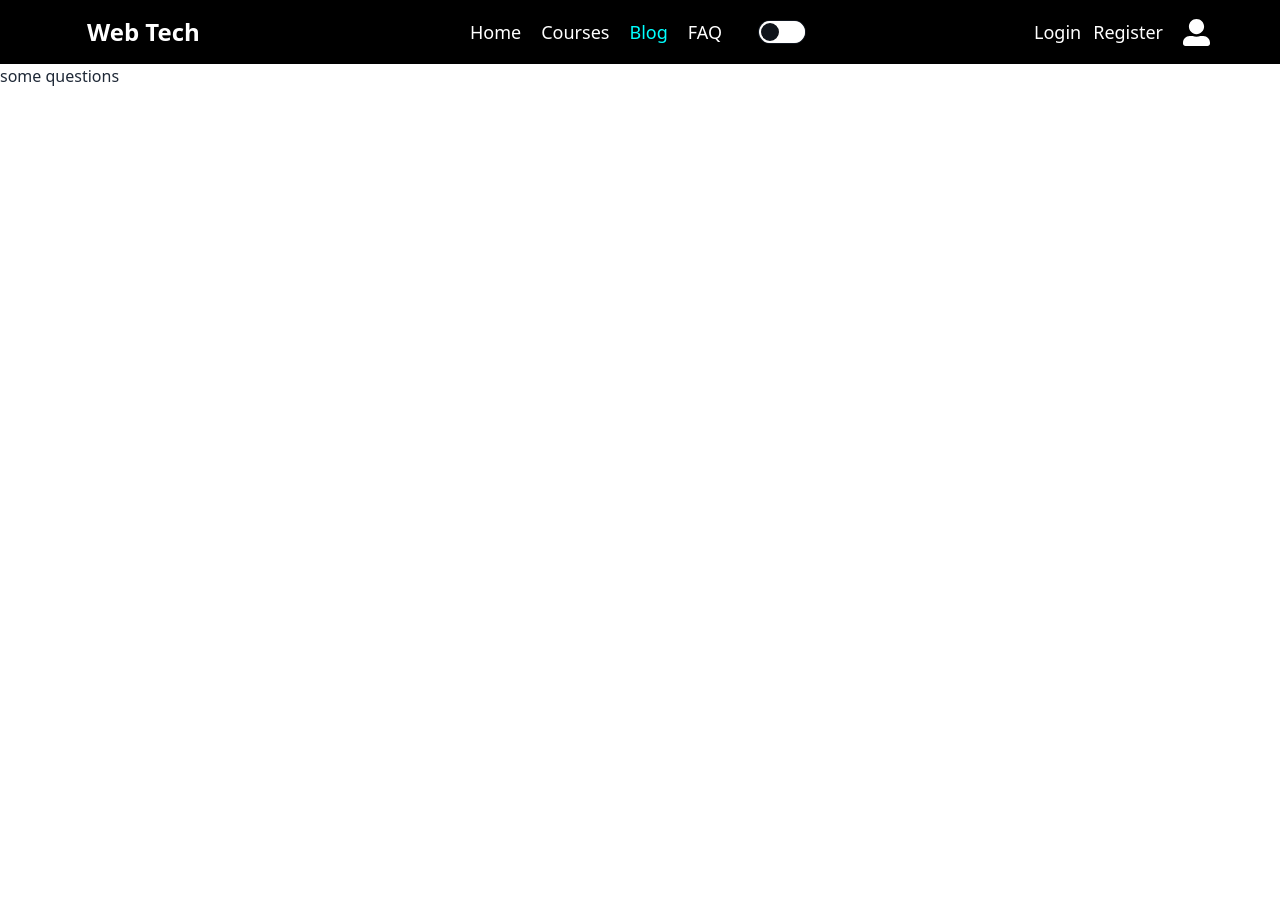
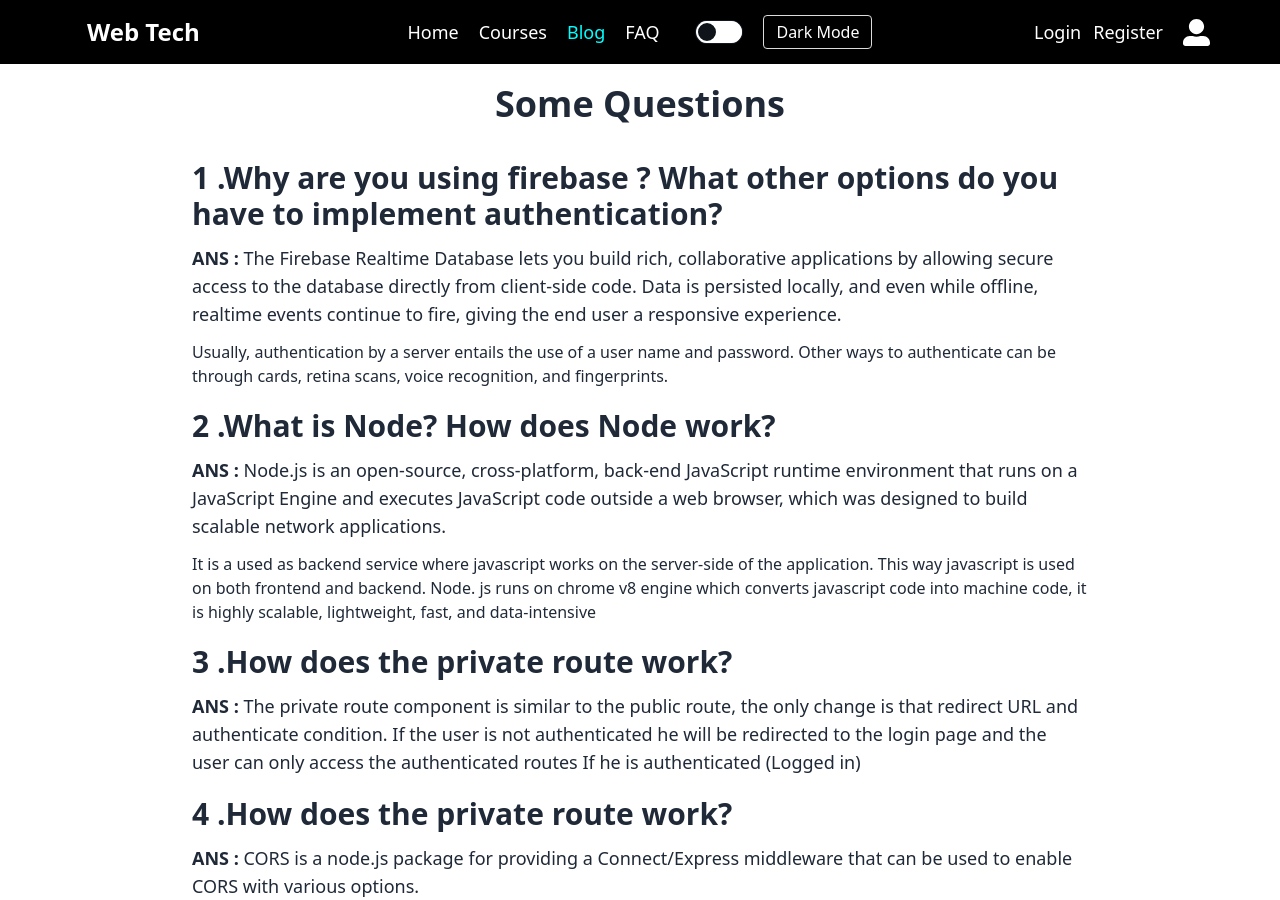
Before and after one commit to ismail-hasan/web-tech-client, a React (Create React App) app: page /blog in a window 1280 px wide. Before the commit the page ends 800 px from the top, so only its background shows below. Built offline with nearby package versions, Linux system fonts and the light colour scheme; no server answers; the HTML template or start-up script is replaced by a standard one.

Commit message:
toggle button done

```diff
--- a/package.json
+++ b/package.json
@@ -13,6 +13,7 @@
     "react-icons": "^4.6.0",
     "react-router-dom": "^6.4.2",
     "react-scripts": "5.0.1",
+    "react-to-pdf": "^0.0.14",
     "react-toastify": "^9.0.8",
     "web-vitals": "^2.1.4"
   },
--- a/src/App.js
+++ b/src/App.js
@@ -5,6 +5,7 @@ import CartDetails from "./Components/CartDetails/CartDetails";
 import Course from "./Components/Course/Course";
 import CourseDetails from "./Components/CourseDetails/CourseDetails";
 import Error from "./Components/ErrorPage/Error";
+import Faq from "./Components/Faq/Faq";
 import Home from "./Components/Home/Home";
 import LeftSideBar from "./Components/LeftSideBar/LeftSideBar";
 import Login from "./Components/Login/Login";
@@ -25,6 +26,7 @@ function App() {
         { path: "/blog", element: <Blog></Blog> },
         { path: "/login", element: <Login></Login> },
         { path: "/register", element: <Register></Register> },
+        { path: "/faq", element: <Faq></Faq> },
 
         {
           path: "/course/:id",
--- a/src/Components/Blog/Blog.js
+++ b/src/Components/Blog/Blog.js
@@ -2,8 +2,54 @@ import React from "react";
 
 const Blog = () => {
   return (
-    <div>
-      <h1>some questions</h1>
+    <div className="w-[90%] md:w-[70%]  mx-auto">
+      <h1 className="font-semibold text-4xl capitalize text-center py-6 pt-5">some questions</h1>
+      <div>
+        <h3 className="font-semibold py-3 text-2xl md:text-3xl ">
+          1 .Why are you using firebase ? What other options do you have to implement authentication?
+        </h3>
+        <p className="text-lg">
+          <span className="font-semibold"> ANS :</span> The Firebase Realtime Database lets you build rich,
+          collaborative applications by allowing secure access to the database directly from client-side code. Data is
+          persisted locally, and even while offline, realtime events continue to fire, giving the end user a responsive
+          experience.
+        </p>
+        <p className="pt-3">
+          Usually, authentication by a server entails the use of a user name and password. Other ways to authenticate
+          can be through cards, retina scans, voice recognition, and fingerprints.
+        </p>
+      </div>
+      <div>
+        <h3 className="font-semibold py-3 text-2xl md:text-3xl mt-2">2 .What is Node? How does Node work?</h3>
+        <p className="text-lg">
+          <span className="font-semibold"> ANS : </span>
+          Node.js is an open-source, cross-platform, back-end JavaScript runtime environment that runs on a JavaScript
+          Engine and executes JavaScript code outside a web browser, which was designed to build scalable network
+          applications.
+        </p>
+        <p className="pt-3">
+          It is a used as backend service where javascript works on the server-side of the application. This way
+          javascript is used on both frontend and backend. Node. js runs on chrome v8 engine which converts javascript
+          code into machine code, it is highly scalable, lightweight, fast, and data-intensive
+        </p>
+      </div>
+      <div>
+        <h3 className="font-semibold py-3 text-2xl md:text-3xl mt-2">3 .How does the private route work?</h3>
+        <p className="text-lg">
+          <span className="font-semibold"> ANS : </span>
+          The private route component is similar to the public route, the only change is that redirect URL and
+          authenticate condition. If the user is not authenticated he will be redirected to the login page and the user
+          can only access the authenticated routes If he is authenticated (Logged in)
+        </p>
+      </div>
+      <div>
+        <h3 className="font-semibold py-3 text-2xl md:text-3xl mt-2 ">4 .How does the private route work?</h3>
+        <p className="text-lg">
+          <span className="font-semibold"> ANS : </span>
+          CORS is a node.js package for providing a Connect/Express middleware that can be used to enable CORS with
+          various options.
+        </p>
+      </div>
     </div>
   );
 };
--- /dev/null
+++ b/src/Components/Faq/Faq.js
@@ -0,0 +1,11 @@
+import React from "react";
+
+const Faq = () => {
+  return (
+    <div>
+      <h1>this is faq question</h1>
+    </div>
+  );
+};
+
+export default Faq;
--- a/src/Components/Header/Header.js
+++ b/src/Components/Header/Header.js
@@ -4,15 +4,21 @@ import { Link, NavLink } from "react-router-dom";
 import { AuthContext } from "../../ContextProvider/ContextProvider";
 import "./Header.css";
 import { FaUserAlt } from "react-icons/fa";
+import { useState } from "react";
 
 const Header = () => {
-  // const []
+  const [toogle, setToggle] = useState(false);
   const { user, logOut } = useContext(AuthContext);
 
   const hendleOut = () => {
     logOut()
       .then(() => {})
       .catch((e) => console.log(e));
+  };
+
+  const handleToggle = (e) => {
+    const toogles = e.target.checked;
+    setToggle(toogles);
   };
 
   return (
@@ -33,12 +39,23 @@ const Header = () => {
             </label>
             <ul
               tabIndex={0}
-              className=" text-black font-semibold px-7 py-5 menu menu-compact dropdown-content mt-3 p-2 shadow bg-base-100 rounded-box w-52 bg-black"
+              className=" text-black font-semibold px-7 py-6 menu menu-compact dropdown-content mt-3 p-2 shadow bg-base-100 rounded-box w-52 bg-black"
             >
               <NavLink to="/home">Home</NavLink>
               <NavLink to="/course">Courses</NavLink>
               <NavLink to="/blog">Blog</NavLink>
               <NavLink to="/faq">FAQ</NavLink>
+              <div className="form-control ml-3">
+                <label className="label cursor-pointer">
+                  <span className="label-text"></span>
+                  <input onChange={handleToggle} type="checkbox" className="toggle toggle-primary" />
+                </label>
+              </div>
+              {toogle === true ? (
+                <button className="border border-[#dcdcdc]  rounded px-3 py-1 ml-4">Dark Mode</button>
+              ) : (
+                <button className="border border-[#dcdcdc]  rounded px-3 py-1 ml-4">Light Mode</button>
+              )}
             </ul>
           </div>
           <Link to="/home" className="btn btn-ghost normal-case text-2xl">
@@ -63,9 +80,14 @@ const Header = () => {
           <div className="form-control ml-3">
             <label className="label cursor-pointer">
               <span className="label-text"></span>
-              <input type="checkbox" className="toggle toggle-primary" />
+              <input onChange={handleToggle} type="checkbox" className="toggle toggle-primary" />
             </label>
           </div>
+          {toogle === true ? (
+            <button className="border border-[#dcdcdc] rounded px-3 py-1 ml-4">Light Mode</button>
+          ) : (
+            <button className="border border-[#dcdcdc] rounded px-3 py-1 ml-4">Dark Mode</button>
+          )}
         </div>
         <div className="navbar-end">
           {user?.uid ? (
--- a/src/Components/Home/Home.js
+++ b/src/Components/Home/Home.js
@@ -5,14 +5,14 @@ import "./Home.css";
 const Home = () => {
   return (
     <div>
-      <div className="home-container flex flex-col text-center h-[100vh] justify-center text-white items-center">
+      <div className="home-container flex flex-col text-center h-[91vh] justify-center text-white items-center">
         <p className="text-[22px] text-orange-600"> Best online learning platform</p>
-        <h1 className="text-6xl">
-          Start Learning from home with <br /> expert instructors
+        <h1 className="text-4xl md:text-6xl w-[90%] md:w-[70] lg:[w-50]">
+          Start Learning from home with expert instructors
         </h1>
-        <p className="text-xl mt-5">
-          Read about the basics of web development,  the process of creating a website, <br /> and additional resources
-          for those who want to learn more
+        <p className="text-xl mt-5 px-[30px] md:px-[150px] lg:px-[250px]">
+          Read about the basics of web development, the process of creating a website, and additional resources for
+          those who want to learn more
         </p>
         <Link to="/course">
           <button className="capitalize text-white bg-orange-500 py-[6px] px-7 rounded mt-5 text-lg">
--- a/src/Components/Login/Login.js
+++ b/src/Components/Login/Login.js
@@ -51,11 +51,10 @@ const Login = () => {
             className="px-2 outline-none py-[7px] w-full rounded mt-8"
             type="password "
           />
-          <p className="lowercase text-[#000000] mt-3">
-            <span> Don't I Have Not AN Acount</span>
+          <p className="font-semibold text-[#0e0b0b] mt-3">
+            Don't I Have Not AN Acount{" "}
             <Link className="underline text-blue-800" to="/register">
-              {"  "}
-              Register Now{" "}
+              Register Now
             </Link>
           </p>
 
--- a/src/Components/Register/Register.js
+++ b/src/Components/Register/Register.js
@@ -21,13 +21,15 @@ const Register = () => {
     // const cPasaword = form.cPasaword.value;
     console.log(name, email, photo, password);
 
-    if (!/(?=.*[A-Z].*[A-Z])/.test(password)) {
+    if (!/(?=.*[A-Z])/.test(password)) {
       setError("Please provide al least two uppercase");
       return;
     }
     if (!/(?=.*[!@#$%*])/.test(password)) {
       setError("Please provide a special character");
       return;
+    } else {
+      setError("");
     }
 
     createUserWithPassword(email, password)
@@ -60,7 +62,6 @@ const Register = () => {
       .then((result) => {
         const user = result.user;
         console.log(user);
-
       })
       .catch((e) => console.log(e));
   };
@@ -105,9 +106,9 @@ const Register = () => {
             type="password"
           />
 
-          <p className="lowercase text-[#000000] mt-3">
-            already have an acouont
-            <Link className="underline text-blue-800" to="/login">
+          <p className="font-semibold text-[#000000] mt-3">
+            Already Have An Acouont
+            <Link className=" text-blue-800" to="/login">
               Please Login
             </Link>
           </p>
--- a/src/Components/RightSide/RightSide.js
+++ b/src/Components/RightSide/RightSide.js
@@ -4,8 +4,8 @@ import { Link } from "react-router-dom";
 const RightSide = ({ oneCourse }) => {
   const { name, dec, img, id } = oneCourse;
   return (
-    <div className=" border border-[#ccc] shadow-md px-3 py-5 bg-white">
-      <img className="rounded" src={img} alt="" />
+    <div className=" border border-[#ccc] rounded shadow-md px-3 py-4 bg-white">
+      <img className="rounded w-full h-[280px] md:h-[250px]" src={img} alt="" />
       <h3 className="text-3xl font-semibold mt-5">{name}</h3>
       <p className="text-lg mt-2">{dec.length > 200 ? dec.slice(0, 150) + "...." : dec}</p>
       <Link to={`${id}`}>
```
Also changed, not shown: src/Components/CourseDetails/CourseDetails.js (+17 -11 lines), 1 other file (tests, documents, lock files or other folders).
